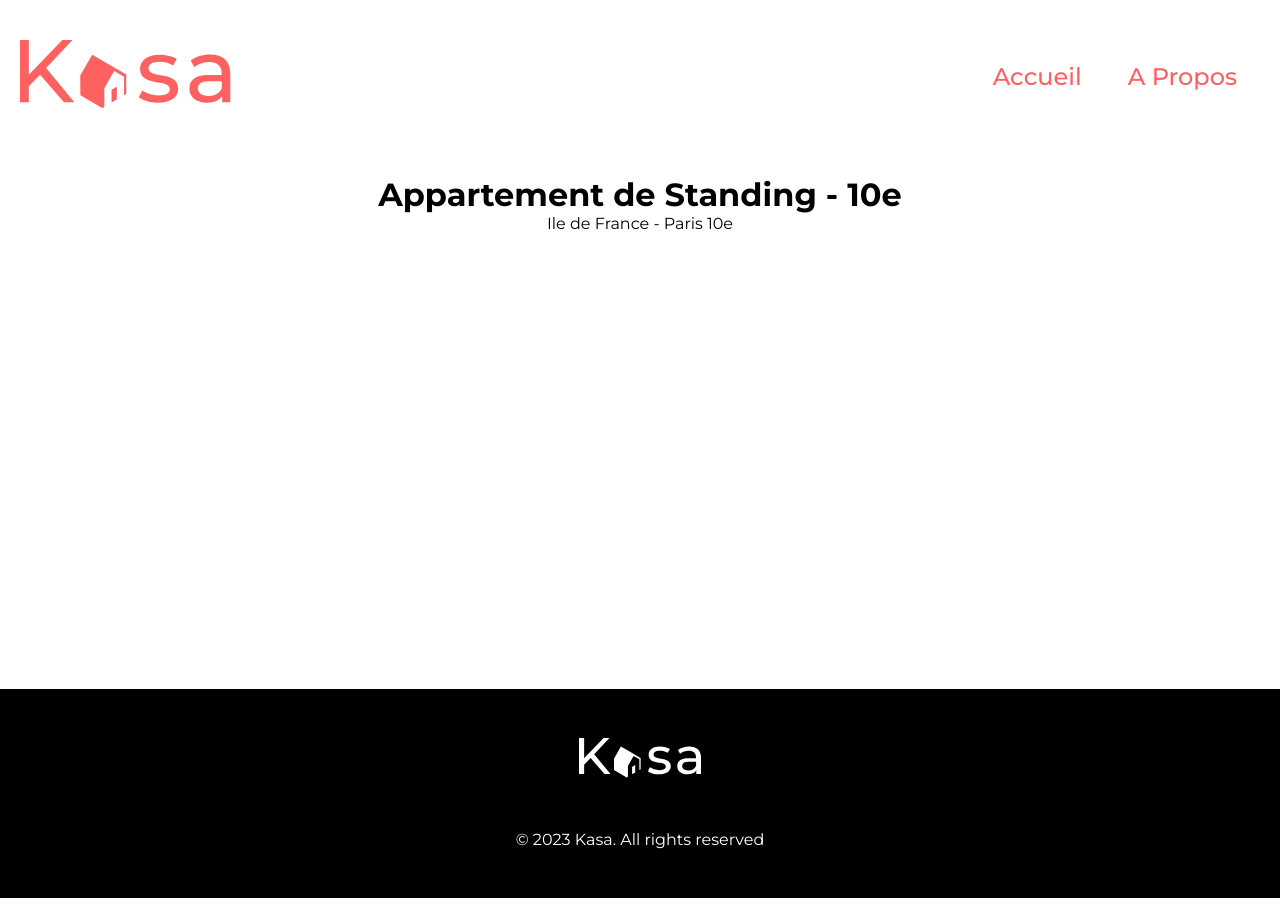
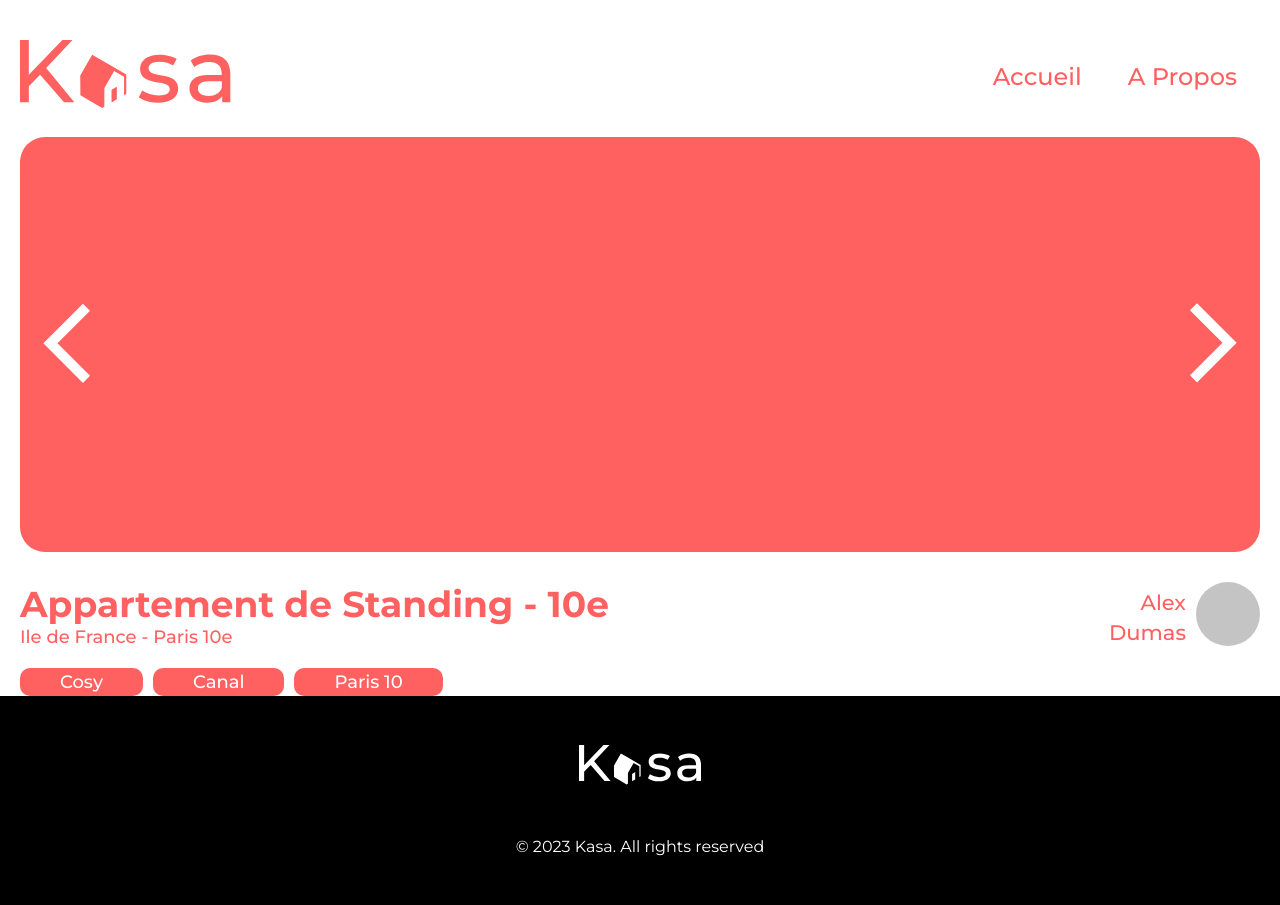
Before and after one commit to Manidoux41/kasa_v3, a React (Create React App) app: page /logements/0979876d in a window 1280 px wide. Built offline with nearby package versions, Linux system fonts and the light colour scheme.

Commit message:
add element heml and css on logements page

```diff
--- a/src/components/Banner/Banner.js
+++ b/src/components/Banner/Banner.js
@@ -1,9 +1,7 @@
 import React from 'react'
 import image1 from '../../assets/images/image1.jpg';
+
 const Banner = () => {
-
-
-
   return (
     <div className='banner'>
             <h1>Chez vous, partout et ailleurs</h1>
--- /dev/null
+++ b/src/components/SlideShow/SlideShow.js
@@ -0,0 +1,19 @@
+import React from "react";
+import SlideLeft from "../../assets/svg/slide-left.svg";
+import SlideRight from "../../assets/svg/slide-right.svg";
+
+const SlideShow = () => {
+  return (
+    <div className="slide__show">
+      <div className="slide__gallery"></div>
+      <div className="slide__left">
+        <img src={SlideLeft} alt="slide left" />
+      </div>
+      <div className="slide__right">
+        <img src={SlideRight} alt="slide right" />
+      </div>
+    </div>
+  );
+};
+
+export default SlideShow;
--- a/src/pages/Public/Home.js
+++ b/src/pages/Public/Home.js
@@ -1,6 +1,8 @@
 import React from 'react'
 import Banner from '../../components/Banner/Banner'
 import Cards from '../../components/Cards/Cards'
+
+
 
 const Home = () => {
   return (
--- a/src/pages/Public/Logements.js
+++ b/src/pages/Public/Logements.js
@@ -1,28 +1,44 @@
-import React from 'react'
-import { useParams } from 'react-router-dom'
+import React from "react";
+import { useParams } from "react-router-dom";
+import SlideShow from "../../components/SlideShow/SlideShow";
 import data from "../../datas/appartement.json";
 
-
 const Logements = () => {
-
   const { logementId } = useParams();
   const appart = data.find((appart) => appart.id === logementId);
-  const {title, location} = appart;
+  const { title, location } = appart;
 
   return (
-
     <div className="wrapper logements">
-    <h1>{title}</h1>
-      <p>{location}</p>
-      <br /><br /><br /><br /><br /><br />
-      <br /><br /><br /><br /><br /><br />
-      <br /><br /><br /><br /><br /><br />
-      <br /><br /><br /><br /><br /><br />
-    </div>
+      <SlideShow />
+      <div className="logementHeader">
+        <div className="logementInfo">
+          <h1>{title}</h1>
+          <p>{location}</p>
+          <ul className="tag">
+            <li>Cosy</li>
+            <li>Canal</li>
+            <li>Paris 10</li>
+          </ul>
+        </div>
 
 
+        <div className="proprioInfo">
+          <div className="nameAvatar">
+            <h3 className="nomProprio">Alex Dumas</h3>
+            <div className="avatarProprio">
 
-  )
-}
+            </div>
+          </div>
+          <div className="stars">
 
-export default Logements
+          </div>
+
+      </div>
+      </div>
+
+    </div>
+  );
+};
+
+export default Logements;
--- /dev/null
+++ b/src/styles/components/SlideShow/_slideshow.scss
@@ -0,0 +1,27 @@
+@use '../../abstracts/' as *;
+
+.slide__show {
+    width: 1240px;
+    height: 415px;
+    margin: 0auto;
+    background-color: $mainColor;
+    border-radius: 25px;
+    overflow: hidden;
+    position: relative;
+    .slide__left, .slide__right {
+        position: absolute;
+        top: 50%;
+        transform: translateY(-50%);
+        cursor: pointer;
+        &:hover {
+            color: $mainColor;
+        }
+    }
+    .slide__right {
+        right: 23px;
+    }
+    .slide__left {
+        left: 23px;
+    }
+
+}
--- a/src/styles/components/_index.scss
+++ b/src/styles/components/_index.scss
@@ -4,3 +4,4 @@
 @forward 'Cards/cards';
 @forward 'Cards/card';
 @forward 'Collapse/collapse';
+@forward 'SlideShow/slideshow';
--- a/src/styles/pages/_logements.scss
+++ b/src/styles/pages/_logements.scss
@@ -1,4 +1,58 @@
+@use '../abstracts/' as *;
+
 .logements {
-    margin-top: 63px;
-    text-align: center;
+    margin-top: 25px;
+    .logementHeader{
+        margin-top: 30px;
+        display: grid;
+        grid-template-columns: 1fr 1fr;
+        color: $mainColor;
+        font-weight: 500;
+        font-size: 18px;
+        .logementInfo{
+            h1 {
+                font-size: 36px;
+            }
+            .tag{
+                display: flex;
+                list-style: none;
+                gap: 10px;
+                margin-top: 20px;
+                li{
+                    color: #fff;
+                    font-size: 18px;
+                    background-color: $mainColor;
+                    border-radius: 10px;
+                    padding: 3px 40px;
+                }
+            }
+        }
+        .proprioInfo{
+            .nameAvatar {
+                display: flex;
+                justify-content: flex-end;
+                align-items: center;
+                gap: 10px;
+                font-size: 18px;
+                font-weight: 500;
+                .nomProprio{
+                    height: 52px;
+                    width: 93px;
+                    font-weight: 500;
+                    line-height: 30px;
+                    text-align: right;
+                }
+                .avatarProprio{
+                    width: 64px;
+                    height: 64px;
+                    background: #C4C4C4;
+                    border-radius: 50%;
+                }
+            }
+        }
+    }
+
+    .proprio{
+
+    }
 }
```
Also changed, not shown: src/assets/svg/slide-left.svg (added), src/assets/svg/slide-right.svg (added).
